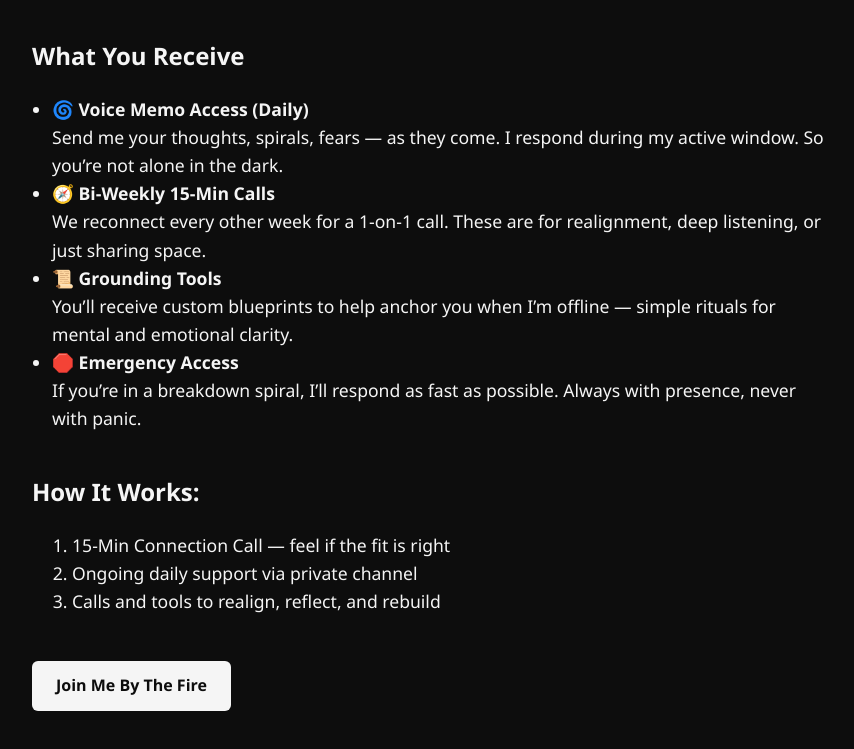
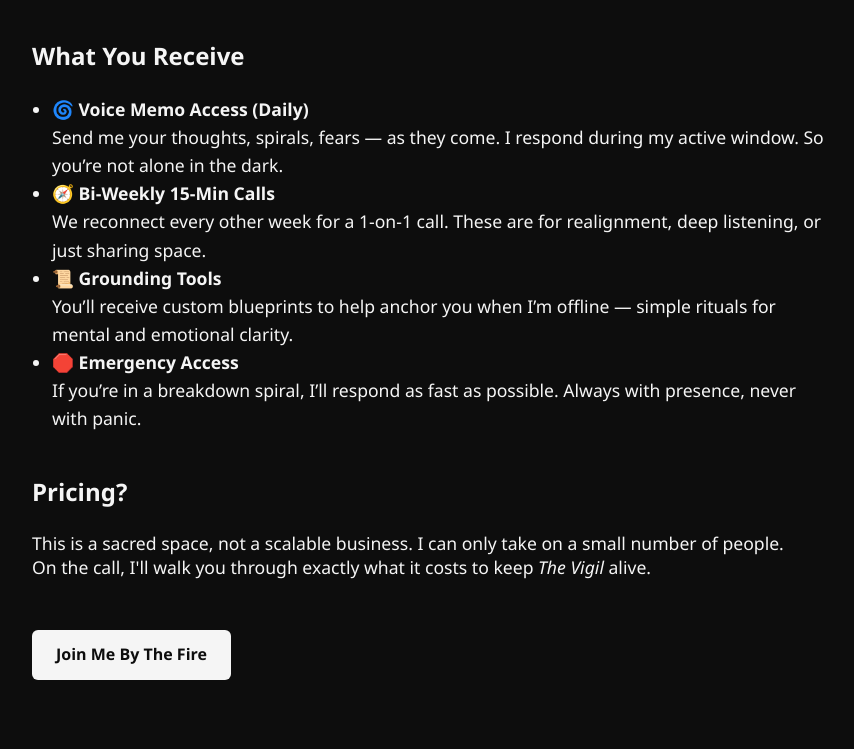
Before and after one commit to thevigilguide/the-vigil, a plain HTML site: page index.html in a window 1280 px wide. Shown: the part 634-1383 px from the top of the page, without its empty margins (208-1062 px from the left). After the commit the page ends 1354 px from the top, so only its background shows below. Drawn offline with Linux system fonts and the light colour scheme.

Commit message:
Update index.html

```diff
--- a/index.html
+++ b/index.html
@@ -95,12 +95,11 @@
 </section>
 
 
-    <h2>How It Works:</h2>
-    <ol>
-      <li>15-Min Connection Call — feel if the fit is right</li>
-      <li>Ongoing daily support via private channel</li>
-      <li>Calls and tools to realign, reflect, and rebuild</li>
-    </ol>
+    <h2>Pricing?</h2>
+<p style="line-height: 1.4; margin-bottom: 20px;">
+  This is a sacred space, not a scalable business. I can only take on a small number of people.<br />
+  On the call, I'll walk you through exactly what it costs to keep <em>The Vigil</em> alive.
+</p>
 
     <a href="https://calendly.com/tjcook3232/session" class="button" target="_blank">Join Me By The Fire</a>
   </div>
```
